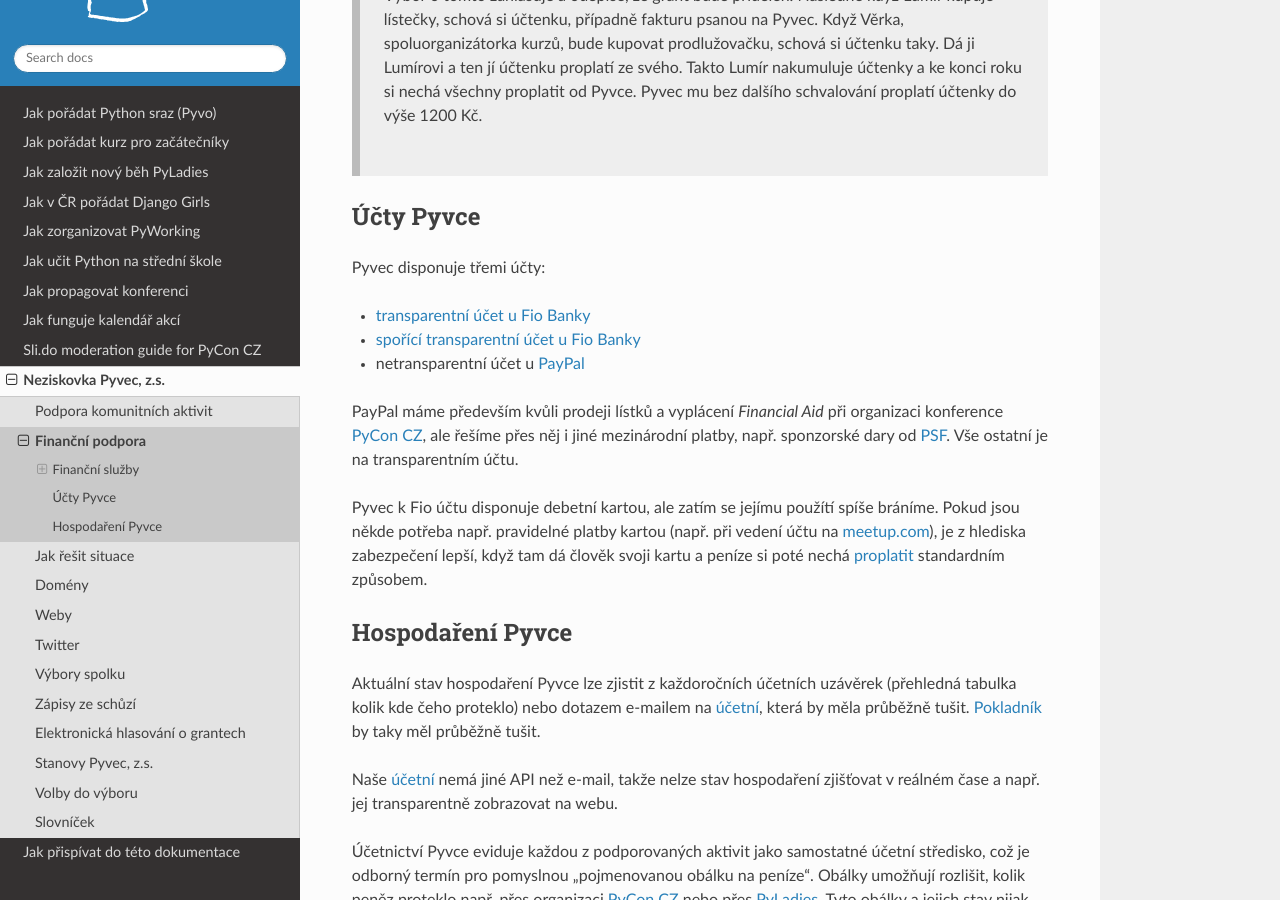
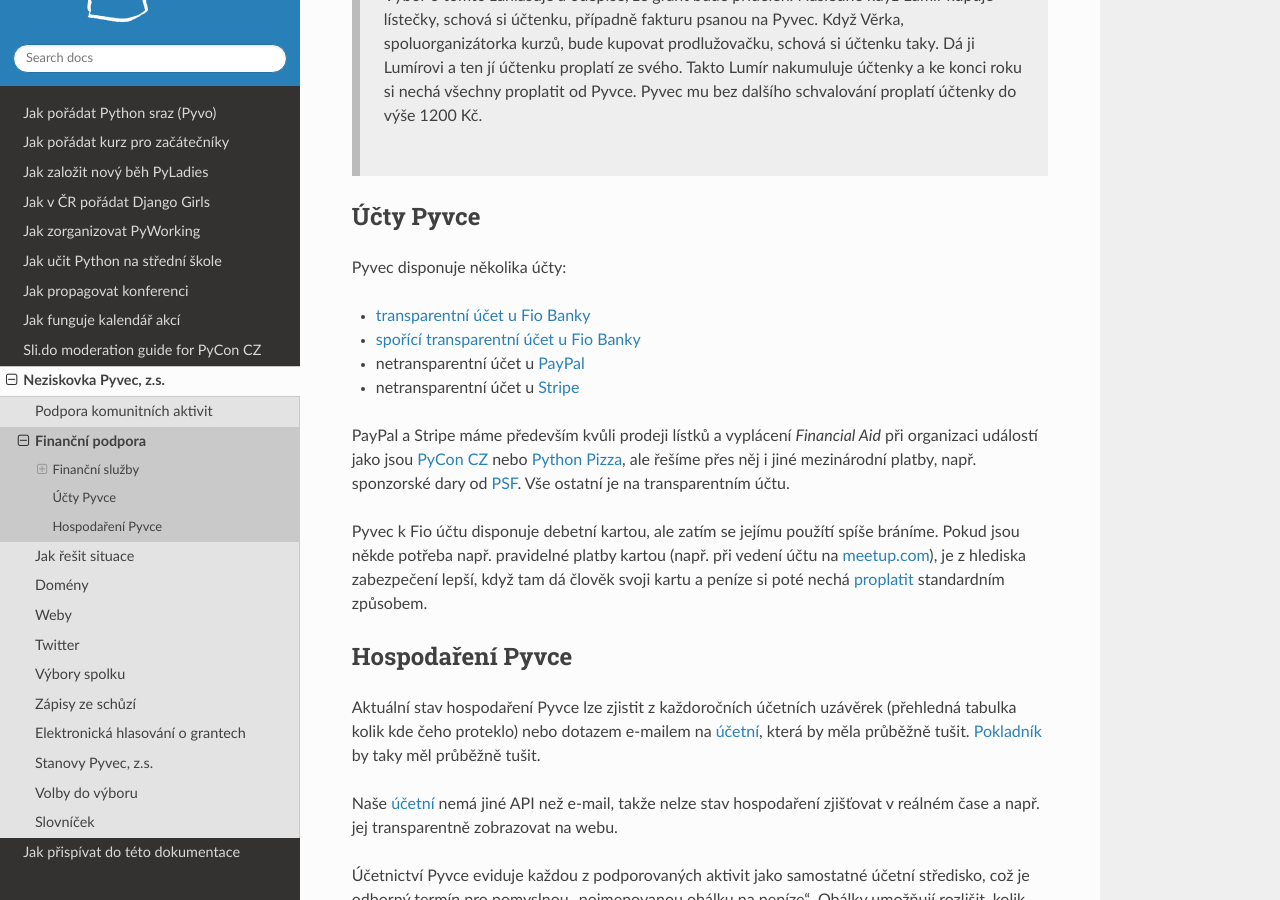
Before and after one commit to pyvec/docs.pyvec.org, a Sphinx documentation site: the page built from docs/operations/support-money.rst, in a window 1280 px wide and 900 px high, scrolled down 4053 px. Built offline with Sphinx 7.4.7 and the Read the Docs theme 3.1.0, drawn with Linux system fonts in a browser that asks for light colours; cross-references to code outside the pages are shown as plain code.

Commit message:
Document we've got a Stripe account

```diff
--- a/docs/operations/support-money.rst
+++ b/docs/operations/support-money.rst
@@ -134,13 +134,14 @@
 Účty Pyvce
 ----------
 
-Pyvec disponuje třemi účty:
+Pyvec disponuje několika účty:
 
 - `transparentní účet u Fio Banky <https://ib.fio.cz/ib/transparent?a=2600260438>`_
 - `spořící transparentní účet u Fio Banky <https://ib.fio.cz/ib/transparent?a=2903292736>`_
 - netransparentní účet u `PayPal <https://www.paypal.com>`_
+- netransparentní účet u `Stripe <https://stripe.com>`_
 
-PayPal máme především kvůli prodeji lístků a vyplácení *Financial Aid* při organizaci konference `PyCon CZ <https://cz.pycon.org>`_, ale řešíme přes něj i jiné mezinárodní platby, např. sponzorské dary od `PSF <https://www.python.org/psf-landing/>`_. Vše ostatní je na transparentním účtu.
+PayPal a Stripe máme především kvůli prodeji lístků a vyplácení *Financial Aid* při organizaci událostí jako jsou `PyCon CZ <https://cz.pycon.org>`_ nebo `Python Pizza <https://brno.python.pizza/>`_, ale řešíme přes něj i jiné mezinárodní platby, např. sponzorské dary od `PSF <https://www.python.org/psf-landing/>`_. Vše ostatní je na transparentním účtu.
 
 Pyvec k Fio účtu disponuje debetní kartou, ale zatím se jejímu použítí spíše bráníme. Pokud jsou někde potřeba např. pravidelné platby kartou (např. při vedení účtu na `meetup.com <https://www.meetup.com/>`_), je z hlediska zabezpečení lepší, když tam dá člověk svoji kartu a peníze si poté nechá :ref:`proplatit <jak-proplatit>` standardním způsobem.
 
```
